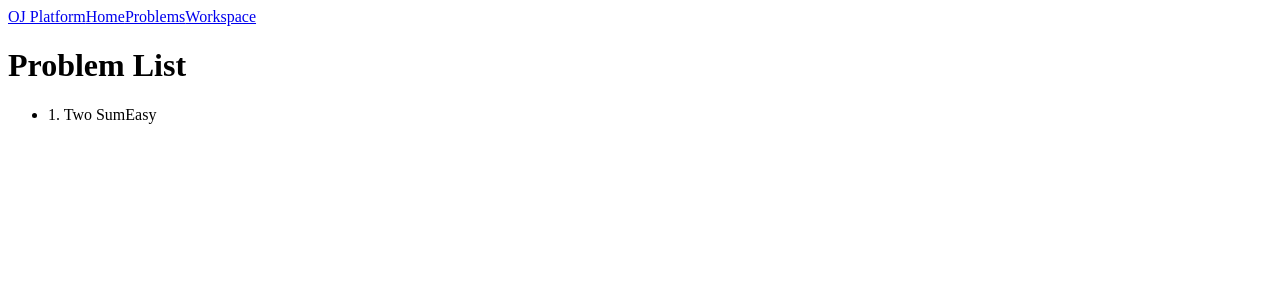
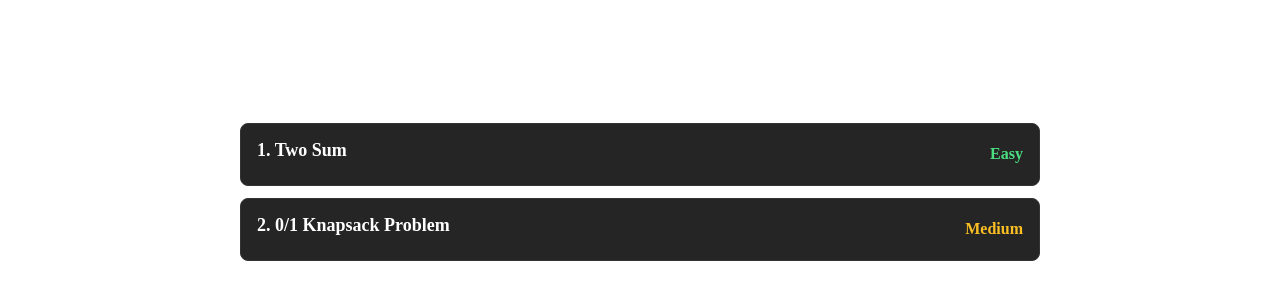
Before and after one commit to Dart147/SMC, a React (Vite) app in the folder frontend/: page /problems in a window 1280 px wide. Shown: the top 300 px of the page. Built offline with nearby package versions, Linux system fonts and the light colour scheme; the HTML template or start-up script is replaced by a standard one.

Commit message:
feat: implement problem navigation and markdown rendering with LaTeX support

```diff
--- a/frontend/package.json
+++ b/frontend/package.json
@@ -16,8 +16,12 @@
     "axios": "^1.16.0",
     "react": "^18.3.1",
     "react-dom": "^18.3.1",
+    "react-markdown": "^10.1.0",
     "react-resizable-panels": "^4.11.0",
     "react-router-dom": "^7.15.0",
+    "rehype-katex": "^7.0.1",
+    "remark-gfm": "^4.0.1",
+    "remark-math": "^6.0.0",
     "zustand": "^5.0.13"
   },
   "devDependencies": {
--- a/frontend/src/App.tsx
+++ b/frontend/src/App.tsx
@@ -1,22 +1,19 @@
-// import React from "react";
-import { BrowserRouter, Routes, Route } from "react-router-dom";
-import { MainLayout } from "./layouts/MainLayout";
-import { Home } from "./pages/Home";
+import { BrowserRouter, Routes, Route, Navigate } from "react-router-dom";
 import { ProblemList } from "./pages/ProblemList";
 import { Workspace } from "./pages/Workspace";
+// 引入你的 MainLayout...
 
-function App() {
+export default function App() {
   return (
     <BrowserRouter>
       <Routes>
-        <Route path="/" element={<MainLayout />}>
-          <Route index element={<Home />} />
-          <Route path="problems" element={<ProblemList />} />
-          <Route path="workspace" element={<Workspace />} />
-        </Route>
+        {/* 這裡假設你有包一層 Layout，如果沒有可以拿掉 */}
+        <Route path="/" element={<Navigate to="/problems" replace />} />
+        <Route path="/problems" element={<ProblemList />} />
+
+        {/* 關鍵：加上 :problemId 動態參數 */}
+        <Route path="/workspace/:problemId" element={<Workspace />} />
       </Routes>
     </BrowserRouter>
   );
 }
-
-export default App;
--- a/frontend/src/features/problems/components/ProblemDescription.tsx
+++ b/frontend/src/features/problems/components/ProblemDescription.tsx
@@ -1,17 +1,32 @@
 import { Theme, THEME_CONFIG } from "../../workspace/constants";
+import { Problem } from "../../../types/problem";
+// 引入 Markdown 相關套件
+import ReactMarkdown from "react-markdown";
+import remarkGfm from "remark-gfm";
+import remarkMath from "remark-math";
+import rehypeKatex from "rehype-katex";
+// 必須引入 KaTeX 的 CSS，數學公式才會排版正確！
+import "katex/dist/katex.min.css";
 
 interface ProblemDescriptionProps {
   theme: Theme;
+  problem: Problem;
 }
 
-export function ProblemDescription({ theme }: ProblemDescriptionProps) {
-  // 取得全域主題顏色
+export function ProblemDescription({ theme, problem }: ProblemDescriptionProps) {
   const colors = THEME_CONFIG[theme];
 
-  // 針對深淺色模式，微調「難易度標籤」與「行內程式碼」的底色，確保文字對比度清晰
   const tagBg = theme === "vs-dark" ? "#166534" : "#dcfce7";
-  const tagText = theme === "vs-dark" ? "#4ade80" : "#166534";
+  const difficultyColor =
+    problem.difficulty === "Easy"
+      ? "#4ade80"
+      : problem.difficulty === "Medium"
+        ? "#fbbf24"
+        : "#f87171";
+
+  // 決定行內程式碼與區塊的底色
   const codeBg = theme === "vs-dark" ? "#333333" : "#e5e5e5";
+  const preBg = colors.secondaryBg;
 
   return (
     <div
@@ -21,19 +36,17 @@ export function ProblemDescription({ theme }: ProblemDescriptionProps) {
         overflowY: "auto",
         background: colors.bg,
         color: colors.text,
-        transition: "all 0.2s ease", // 讓深淺色切換有滑順的漸變效果
+        transition: "all 0.2s ease",
       }}
     >
-      {/* 標題 */}
+      {/* 標題與標籤 */}
       <h1 style={{ fontSize: "24px", fontWeight: "600", marginBottom: "12px", color: colors.text }}>
-        1. Two Sum
+        {problem.title}
       </h1>
-
-      {/* 標籤區塊 (難易度、分類) */}
       <div style={{ display: "flex", gap: "10px", marginBottom: "20px" }}>
         <span
           style={{
-            color: tagText,
+            color: difficultyColor,
             background: tagBg,
             padding: "4px 10px",
             borderRadius: "12px",
@@ -41,145 +54,87 @@ export function ProblemDescription({ theme }: ProblemDescriptionProps) {
             fontWeight: "bold",
           }}
         >
-          Easy
-        </span>
-        <span
-          style={{
-            color: colors.text,
-            background: colors.secondaryBg,
-            padding: "4px 10px",
-            borderRadius: "12px",
-            fontSize: "12px",
-          }}
-        >
-          Array
-        </span>
-        <span
-          style={{
-            color: colors.text,
-            background: colors.secondaryBg,
-            padding: "4px 10px",
-            borderRadius: "12px",
-            fontSize: "12px",
-          }}
-        >
-          Hash Table
+          {problem.difficulty}
         </span>
       </div>
 
-      {/* 題目敘述本體 */}
-      <div style={{ lineHeight: "1.6", fontSize: "15px", marginBottom: "24px" }}>
-        <p style={{ marginBottom: "12px" }}>
-          Given an array of integers{" "}
-          <code
-            style={{
-              background: codeBg,
-              padding: "2px 6px",
-              borderRadius: "4px",
-              fontFamily: "monospace",
-            }}
-          >
-            nums
-          </code>{" "}
-          and an integer{" "}
-          <code
-            style={{
-              background: codeBg,
-              padding: "2px 6px",
-              borderRadius: "4px",
-              fontFamily: "monospace",
-            }}
-          >
-            target
-          </code>
-          , return indices of the two numbers such that they add up to{" "}
-          <code
-            style={{
-              background: codeBg,
-              padding: "2px 6px",
-              borderRadius: "4px",
-              fontFamily: "monospace",
-            }}
-          >
-            target
-          </code>
-          .
-        </p>
-        <p style={{ marginBottom: "12px" }}>
-          You may assume that each input would have <strong>exactly one solution</strong>, and you
-          may not use the same element twice.
-        </p>
-        <p>You can return the answer in any order.</p>
-      </div>
-
-      {/* 測試範例 (Example) */}
-      <h3 style={{ fontSize: "16px", fontWeight: "600", marginBottom: "12px" }}>Example 1:</h3>
+      {/* Markdown 渲染區塊 */}
       <div
+        className="markdown-body"
         style={{
-          background: colors.secondaryBg,
-          padding: "16px",
-          borderRadius: "8px",
-          marginBottom: "20px",
-          border: `1px solid ${colors.border}`,
-          fontFamily: "monospace",
-          fontSize: "14px",
-          lineHeight: "1.5",
+          lineHeight: "1.6",
+          fontSize: "15px",
         }}
       >
-        <strong style={{ color: colors.text }}>Input:</strong> nums = [2,7,11,15], target = 9<br />
-        <strong style={{ color: colors.text }}>Output:</strong> [0,1]
-        <br />
-        <strong style={{ color: colors.text }}>Explanation:</strong> Because nums[0] + nums[1] == 9,
-        we return [0, 1].
+        <ReactMarkdown
+          remarkPlugins={[remarkGfm, remarkMath]}
+          rehypePlugins={[rehypeKatex]}
+          components={{
+            // 自定義 <h3> 標題樣式 (對應 ### Example)
+            h3: ({ node, ...props }) => (
+              <h3
+                style={{
+                  fontSize: "16px",
+                  fontWeight: "600",
+                  marginTop: "24px",
+                  marginBottom: "12px",
+                }}
+                {...props}
+              />
+            ),
+            // 自定義 <ul> 列表樣式 (對應 Constraints)
+            ul: ({ node, ...props }) => (
+              <ul style={{ margin: "0 0 20px 20px", padding: 0, lineHeight: "1.8" }} {...props} />
+            ),
+            // 🌟 最關鍵：自定義 <code> 標籤，讓它能跟著主題變換底色
+            code: ({ className, children, ...props }) => {
+              // 檢查是不是被 <pre> 包起來的多行程式碼
+              const match = /language-(\w+)/.exec(className || "");
+              return !match ? (
+                // 行內程式碼 (如 `nums`)
+                <code
+                  style={{
+                    background: codeBg,
+                    padding: "2px 6px",
+                    borderRadius: "4px",
+                    fontFamily: "monospace",
+                    fontSize: "0.9em",
+                  }}
+                  {...props}
+                >
+                  {children}
+                </code>
+              ) : (
+                // 多行程式碼區塊
+                <code
+                  className={className}
+                  style={{ fontFamily: "monospace", fontSize: "14px" }}
+                  {...props}
+                >
+                  {children}
+                </code>
+              );
+            },
+            // 自定義 <pre> 標籤 (對應多行程式碼區塊的外框)
+            pre: ({ node, ...props }) => (
+              <pre
+                style={{
+                  background: preBg,
+                  padding: "16px",
+                  borderRadius: "8px",
+                  border: `1px solid ${colors.border}`,
+                  overflowX: "auto",
+                  marginTop: "8px",
+                  marginBottom: "16px",
+                }}
+                {...props}
+              />
+            ),
+          }}
+        >
+          {problem.description}
+        </ReactMarkdown>
       </div>
-
-      <h3 style={{ fontSize: "16px", fontWeight: "600", marginBottom: "12px" }}>Example 2:</h3>
-      <div
-        style={{
-          background: colors.secondaryBg,
-          padding: "16px",
-          borderRadius: "8px",
-          marginBottom: "24px",
-          border: `1px solid ${colors.border}`,
-          fontFamily: "monospace",
-          fontSize: "14px",
-          lineHeight: "1.5",
-        }}
-      >
-        <strong style={{ color: colors.text }}>Input:</strong> nums = [3,2,4], target = 6<br />
-        <strong style={{ color: colors.text }}>Output:</strong> [1,2]
-      </div>
-
-      {/* 限制條件 (Constraints) */}
-      <h3 style={{ fontSize: "16px", fontWeight: "600", marginBottom: "12px" }}>Constraints:</h3>
-      <ul
-        style={{
-          margin: "0 0 20px 20px",
-          padding: 0,
-          lineHeight: "1.8",
-          fontSize: "14px",
-        }}
-      >
-        {/* 使用 <sup> 標籤來渲染數學次方 */}
-        <li>
-          <code style={{ background: codeBg, padding: "2px 6px", borderRadius: "4px" }}>
-            2 &lt;= nums.length &lt;= 10<sup>4</sup>
-          </code>
-        </li>
-        <li>
-          <code style={{ background: codeBg, padding: "2px 6px", borderRadius: "4px" }}>
-            -10<sup>9</sup> &lt;= nums[i] &lt;= 10<sup>9</sup>
-          </code>
-        </li>
-        <li>
-          <code style={{ background: codeBg, padding: "2px 6px", borderRadius: "4px" }}>
-            -10<sup>9</sup> &lt;= target &lt;= 10<sup>9</sup>
-          </code>
-        </li>
-        <li>
-          <strong>Only one valid answer exists.</strong>
-        </li>
-      </ul>
     </div>
   );
 }
--- /dev/null
+++ b/frontend/src/features/problems/mockData.ts
@@ -0,0 +1,52 @@
+import { Problem } from "../../types/problem";
+
+export const MOCK_PROBLEMS: Problem[] = [
+  {
+    id: "two-sum",
+    title: "1. Two Sum",
+    difficulty: "Easy",
+    description: `
+Given an array of integers \`nums\` and an integer \`target\`, return indices of the two numbers such that they add up to \`target\`.
+
+You may assume that each input would have **exactly one solution**, and you may not use the same element twice.
+
+You can return the answer in any order.
+
+### Example 1:
+**Input:** nums = [2,7,11,15], target = 9
+**Output:** [0,1]
+**Explanation:** Because \`nums[0] + nums[1] == 9\`, we return \`[0, 1]\`.
+
+### Example 2:
+**Input:** nums = [3,2,4], target = 6
+**Output:** [1,2]
+
+### Constraints:
+* $2 \\le nums.length \\le 10^4$
+* $-10^9 \\le nums[i] \\le 10^9$
+* $-10^9 \\le target \\le 10^9$
+* **Only one valid answer exists.**
+
+**Follow-up:** Can you come up with an algorithm that is less than $O(n^2)$ time complexity?
+    `,
+  },
+  {
+    id: "knapsack",
+    title: "2. 0/1 Knapsack Problem",
+    difficulty: "Medium",
+    description: `
+Given weights $w_i$ and values $v_i$ of $n$ items, put these items in a knapsack of capacity $W$ to get the maximum total value in the knapsack.
+
+You cannot break an item, either pick the complete item or don't pick it (0-1 property).
+
+### Example 1:
+**Input:** N = 3, W = 4, values = [1,2,3], weight = [4,5,1]
+**Output:** 3
+**Explanation:** There are two items which have weight less than or equal to 4. If we select the item with weight 1, we can get value 3.
+
+### Constraints:
+* $1 \\le N \\le 1000$
+* $1 \\le W \\le 1000$
+    `,
+  },
+];
--- a/frontend/src/pages/ProblemList/index.tsx
+++ b/frontend/src/pages/ProblemList/index.tsx
@@ -1,39 +1,54 @@
-import React, { useEffect, useState } from "react";
-import { fetchProblems } from "../../features/problems/api";
+import { useNavigate } from "react-router-dom";
+import { MOCK_PROBLEMS } from "../../features/problems/mockData";
 
-export const ProblemList: React.FC = () => {
-  const [problems, setProblems] = useState<any[]>([]);
-
-  useEffect(() => {
-    fetchProblems().then((data: any) => setProblems(data));
-  }, []);
+export function ProblemList() {
+  const navigate = useNavigate();
 
   return (
-    <div className="max-w-4xl mx-auto p-8">
-      <h1 className="text-3xl font-bold mb-6">Problem List</h1>
-      <div className="bg-white shadow rounded-lg overflow-hidden">
-        <ul className="divide-y divide-gray-200">
-          {problems.map((p) => (
-            <li
-              key={p.id}
-              className="p-4 hover:bg-gray-50 flex justify-between items-center transition-colors"
+    <div style={{ padding: "40px", maxWidth: "800px", margin: "0 auto", color: "#d4d4d4" }}>
+      <h1 style={{ fontSize: "28px", marginBottom: "24px", color: "#fff" }}>Problem List</h1>
+
+      <div style={{ display: "flex", flexDirection: "column", gap: "12px" }}>
+        {MOCK_PROBLEMS.map((problem) => (
+          <div
+            key={problem.id}
+            onClick={() => navigate(`/workspace/${problem.id}`)}
+            style={{
+              padding: "16px",
+              background: "#252526",
+              border: "1px solid #333",
+              borderRadius: "8px",
+              cursor: "pointer",
+              display: "flex",
+              justifyContent: "space-between",
+              alignItems: "center",
+              transition: "border-color 0.2s",
+            }}
+            onMouseEnter={(e) => (e.currentTarget.style.borderColor = "#007acc")}
+            onMouseLeave={(e) => (e.currentTarget.style.borderColor = "#333")}
+          >
+            <div>
+              <h3 style={{ fontSize: "18px", margin: "0 0 8px 0", color: "#fff" }}>
+                {problem.title}
+              </h3>
+            </div>
+
+            <span
+              style={{
+                fontWeight: "bold",
+                color:
+                  problem.difficulty === "Easy"
+                    ? "#4ade80"
+                    : problem.difficulty === "Medium"
+                      ? "#fbbf24"
+                      : "#f87171",
+              }}
             >
-              <span className="font-medium text-lg">
-                {p.id}. {p.title}
-              </span>
-              <span
-                className={`px-3 py-1 rounded-full text-sm font-semibold ${
-                  p.difficulty === "Easy"
-                    ? "bg-green-100 text-green-800"
-                    : "bg-yellow-100 text-yellow-800"
-                }`}
-              >
-                {p.difficulty}
-              </span>
-            </li>
-          ))}
-        </ul>
+              {problem.difficulty}
+            </span>
+          </div>
+        ))}
       </div>
     </div>
   );
-};
+}
--- a/frontend/src/pages/Workspace/index.tsx
+++ b/frontend/src/pages/Workspace/index.tsx
@@ -9,7 +9,19 @@ import { ProblemDescription } from "../../features/problems/components/ProblemDe
 import { ResizeHandle } from "../../components/Common/ResizeHandle";
 import { Language, Theme, SKELETONS, THEME_CONFIG } from "../../features/workspace/constants";
 
+import { useParams, Navigate } from "react-router-dom";
+import { MOCK_PROBLEMS } from "../../features/problems/mockData";
+
 export function Workspace() {
+  // 1. 取得網址列上的 problemId
+  const { problemId } = useParams<{ problemId: string }>();
+  // 2. 尋找對應的題目
+  const currentProblem = MOCK_PROBLEMS.find((p) => p.id === problemId);
+  // 省略 useState ... (language, theme, code)
+  // 3. 錯誤處理：如果題目不存在，跳回列表頁
+  if (!currentProblem) {
+    return <Navigate to="/problems" replace />;
+  }
   const [language, setLanguage] = useState<Language>("javascript");
   const [theme, setTheme] = useState<Theme>("vs-dark");
   const [code, setCode] = useState<string>(SKELETONS["javascript"]);
@@ -24,7 +36,6 @@ export function Workspace() {
   };
 
   const colors = THEME_CONFIG[theme];
-
   return (
     <div
       style={{
@@ -83,7 +94,7 @@ export function Workspace() {
         <Group orientation="horizontal">
           {/* 左半邊：題目描述 */}
           <Panel defaultSize={50} minSize={20}>
-            <ProblemDescription theme={theme} />
+            <ProblemDescription theme={theme} problem={currentProblem} />
           </Panel>
 
           {/* 左右拖拉把手 */}
--- /dev/null
+++ b/frontend/src/types/problem.ts
@@ -0,0 +1,8 @@
+export type Difficulty = "Easy" | "Medium" | "Hard";
+
+export interface Problem {
+  id: string;
+  title: string;
+  difficulty: Difficulty;
+  description: string;
+}
```
Also changed, not shown: 1 other file (tests, documents, lock files or other folders).
